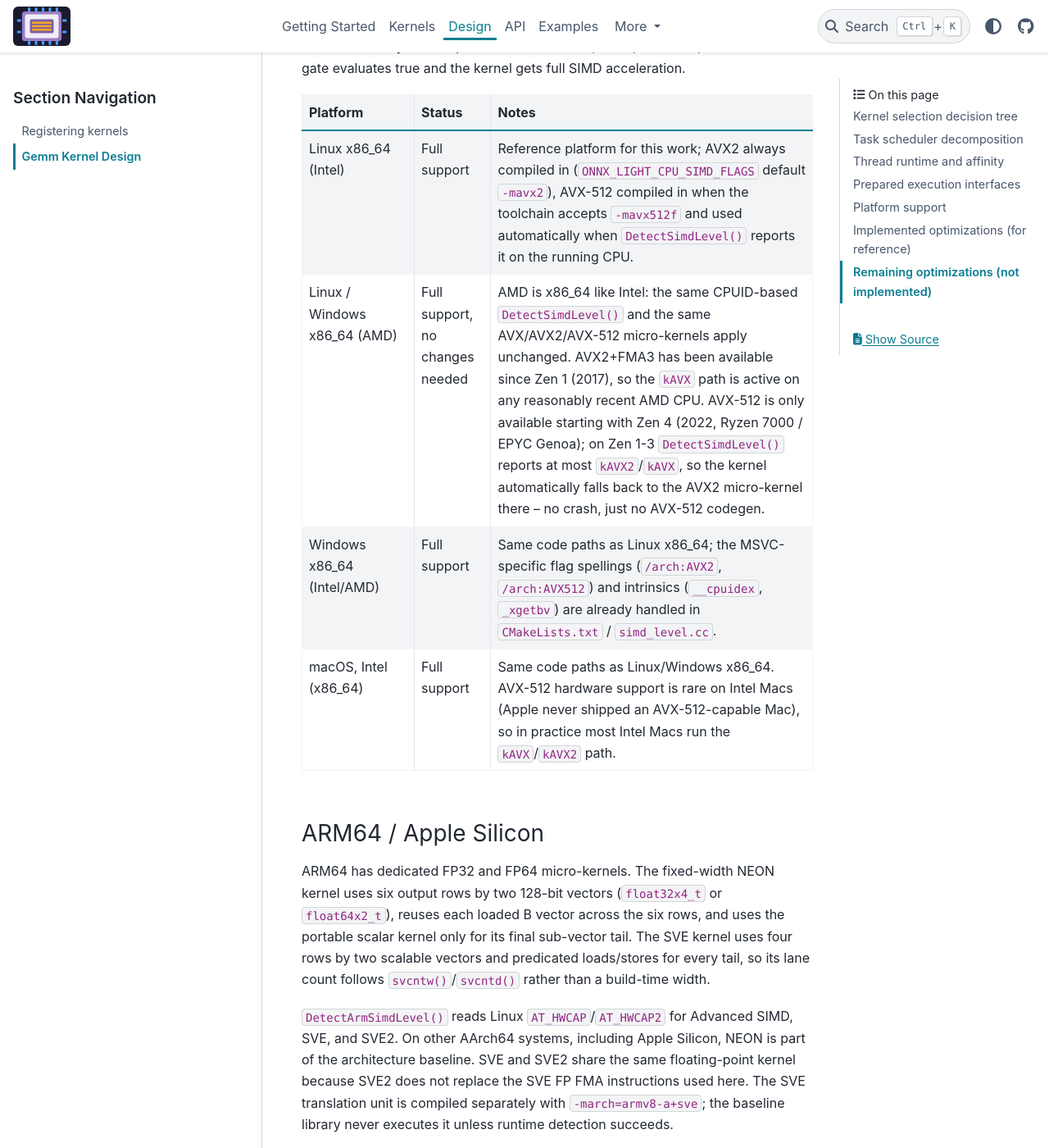
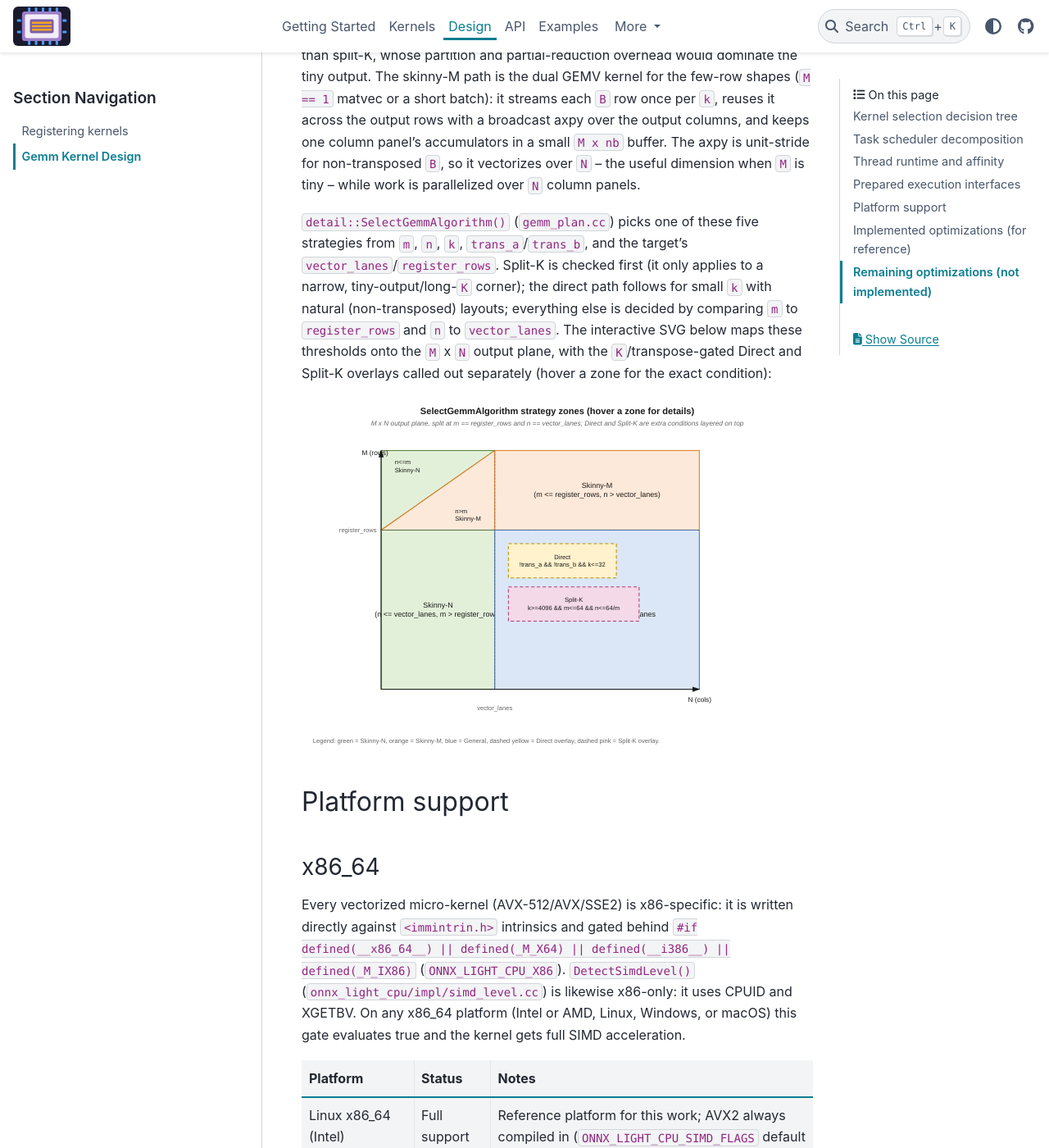
Before and after one commit to xadupre/onnx-light-cpu, a Sphinx documentation site: the page built from docs/design/gemm_kernel_design.rst, in a window 1280 px wide and 1400 px high, scrolled down 5003 px. Shown: the whole window at 82% size. Built offline with Sphinx 7.4.7 and the PyData theme 0.15.4, drawn with Linux system fonts in a browser that asks for light colours; pages that are not in the unit, such as notebooks, are missing from menus; some of the changed text lies outside the part shown.

Commit message:
Add interactive SVG decision-tree and strategy-zone diagrams to gemm design page (#184)
* Initial plan

* Add interactive SVG decision tree and strategy zone diagrams to gemm design page

Co-authored-by: xadupre <22452781+xadupre@users.noreply.github.com>

* Fix yes/no label swap in kernel tree SVG and defs ordering in zones SVG

Co-authored-by: xadupre <22452781+xadupre@users.noreply.github.com>

---------

Co-authored-by: copilot-swe-agent[bot] <198982749+Copilot@users.noreply.github.com>
Co-authored-by: xadupre <22452781+xadupre@users.noreply.github.com>

```diff
--- a/docs/design/gemm_kernel_design.rst
+++ b/docs/design/gemm_kernel_design.rst
@@ -53,6 +53,12 @@ probe)::
        │      the safe baseline for any x86-64 CPU, which guarantees SSE2)
        │
        └─ otherwise → GemmKernelKind::kScalar
+
+The same decision tree as an interactive SVG (hover a box for the rationale
+behind each branch):
+
+.. raw:: html
+   :file: _static/gemm/kernel_tree.svg
 
 Two independent axes are worth calling out:
 
@@ -206,6 +212,19 @@ broadcast axpy over the output columns, and keeps one column panel's
 accumulators in a small ``M x nb`` buffer. The axpy is unit-stride for
 non-transposed ``B``, so it vectorizes over ``N`` -- the useful dimension when
 ``M`` is tiny -- while work is parallelized over ``N`` column panels.
+
+``detail::SelectGemmAlgorithm()`` (``gemm_plan.cc``) picks one of these five
+strategies from ``m``, ``n``, ``k``, ``trans_a``/``trans_b``, and the
+target's ``vector_lanes``/``register_rows``. Split-K is checked first (it only
+applies to a narrow, tiny-output/long-``K`` corner); the direct path follows
+for small ``k`` with natural (non-transposed) layouts; everything else is
+decided by comparing ``m`` to ``register_rows`` and ``n`` to ``vector_lanes``.
+The interactive SVG below maps these thresholds onto the ``M`` x ``N`` output
+plane, with the ``K``/transpose-gated Direct and Split-K overlays called out
+separately (hover a zone for the exact condition):
+
+.. raw:: html
+   :file: _static/gemm/strategy_zones.svg
 
 Platform support
 ----------------
```
Also changed, not shown: docs/design/_static/gemm/kernel_tree.svg (added), docs/design/_static/gemm/strategy_zones.svg (added).
